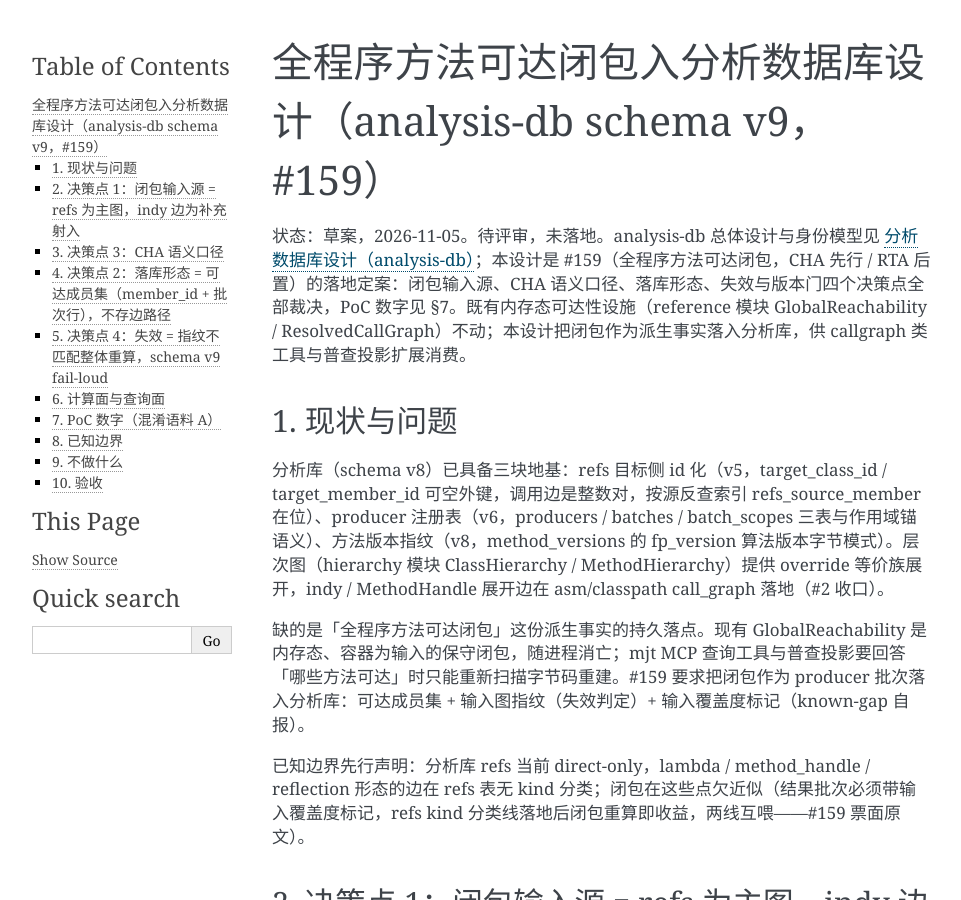
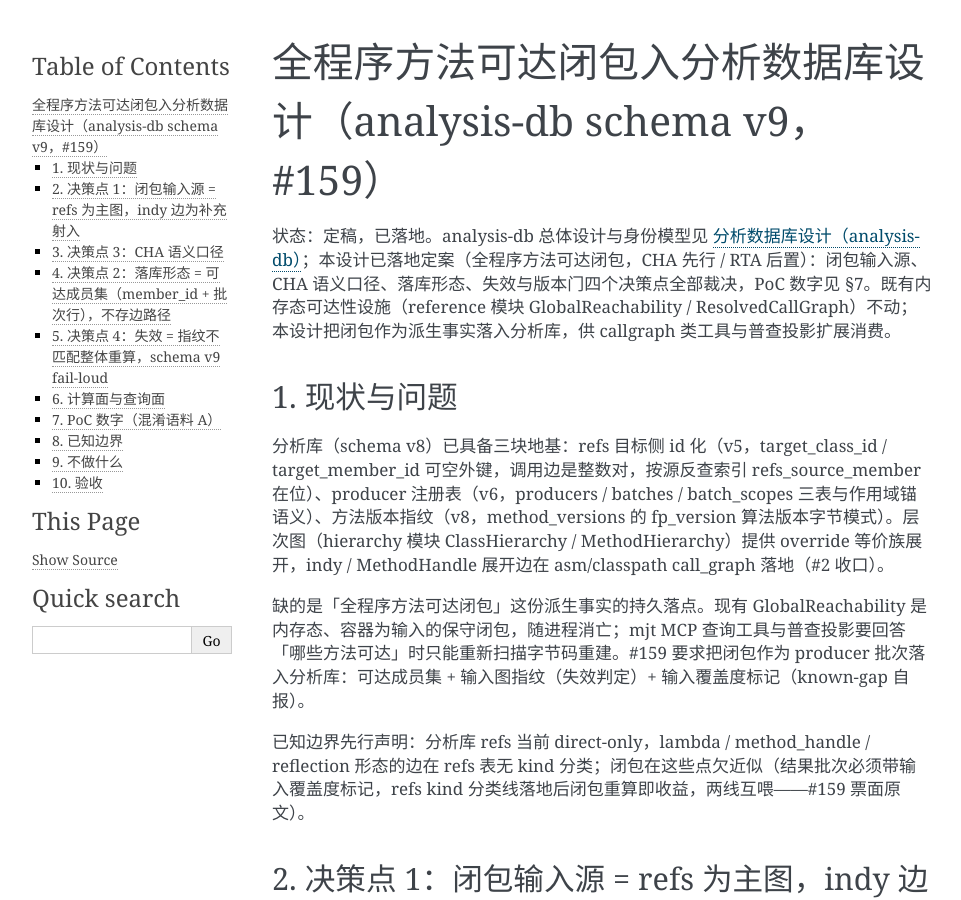
Before and after one commit to luiox/mjbase, a Sphinx documentation site: the page built from mjbase/doc/reachability-closure-design.rst, in a window 1280 px wide and 900 px high. Shown: the whole window, without its empty margins (148-1109 px from the left). Built offline with Sphinx 7.4.7, drawn with Linux system fonts in a browser that asks for light colours.

Commit message:
docs: 两处过时陈述对齐现状——semantic_fp 头注改指仓内规格，可达闭包状态行转已落地

```diff
--- a/mjbase/doc/reachability-closure-design.rst
+++ b/mjbase/doc/reachability-closure-design.rst
@@ -3,7 +3,7 @@
 全程序方法可达闭包入分析数据库设计（analysis-db schema v9，#159）
 =================================================================
 
-状态：草案，2026-11-05。待评审，未落地。analysis-db 总体设计与身份模型见 :ref:`analysis-db`\ ；本设计是 #159（全程序方法可达闭包，CHA 先行 / RTA 后置）的落地定案：闭包输入源、CHA 语义口径、落库形态、失效与版本门四个决策点全部裁决，PoC 数字见 §7。既有内存态可达性设施（reference 模块 GlobalReachability / ResolvedCallGraph）不动；本设计把闭包作为派生事实落入分析库，供 callgraph 类工具与普查投影扩展消费。
+状态：定稿，已落地。analysis-db 总体设计与身份模型见 :ref:`analysis-db`\ ；本设计已落地定案（全程序方法可达闭包，CHA 先行 / RTA 后置）：闭包输入源、CHA 语义口径、落库形态、失效与版本门四个决策点全部裁决，PoC 数字见 §7。既有内存态可达性设施（reference 模块 GlobalReachability / ResolvedCallGraph）不动；本设计把闭包作为派生事实落入分析库，供 callgraph 类工具与普查投影扩展消费。
 
 1. 现状与问题
 -------------
```
Also changed, not shown: 1 other file.
